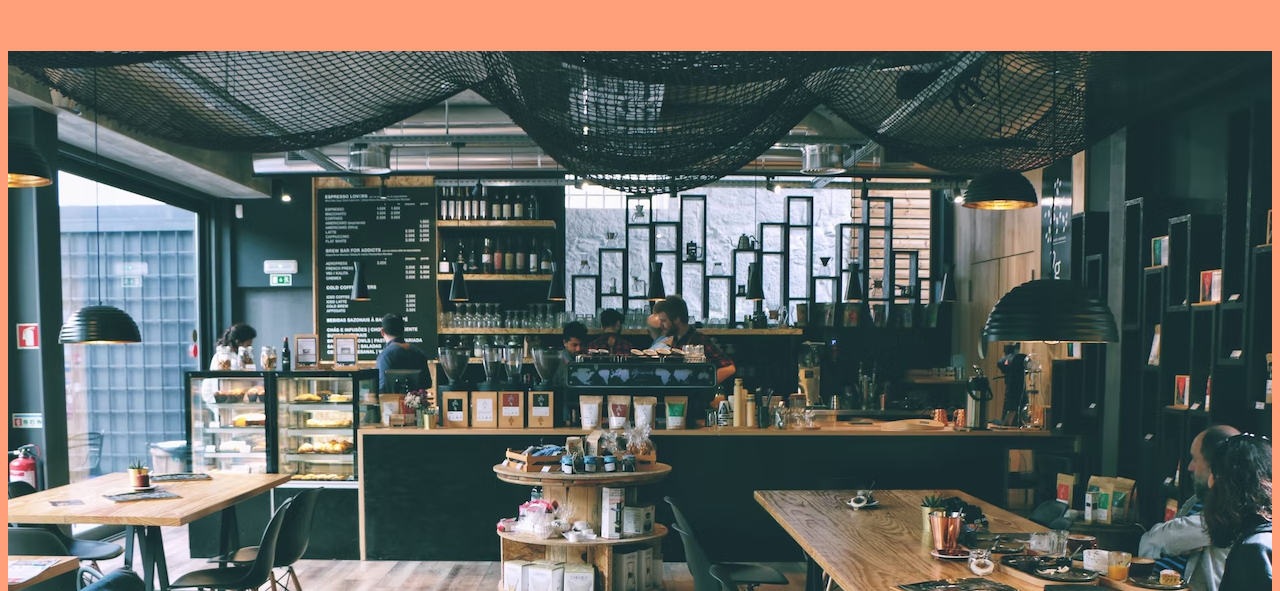
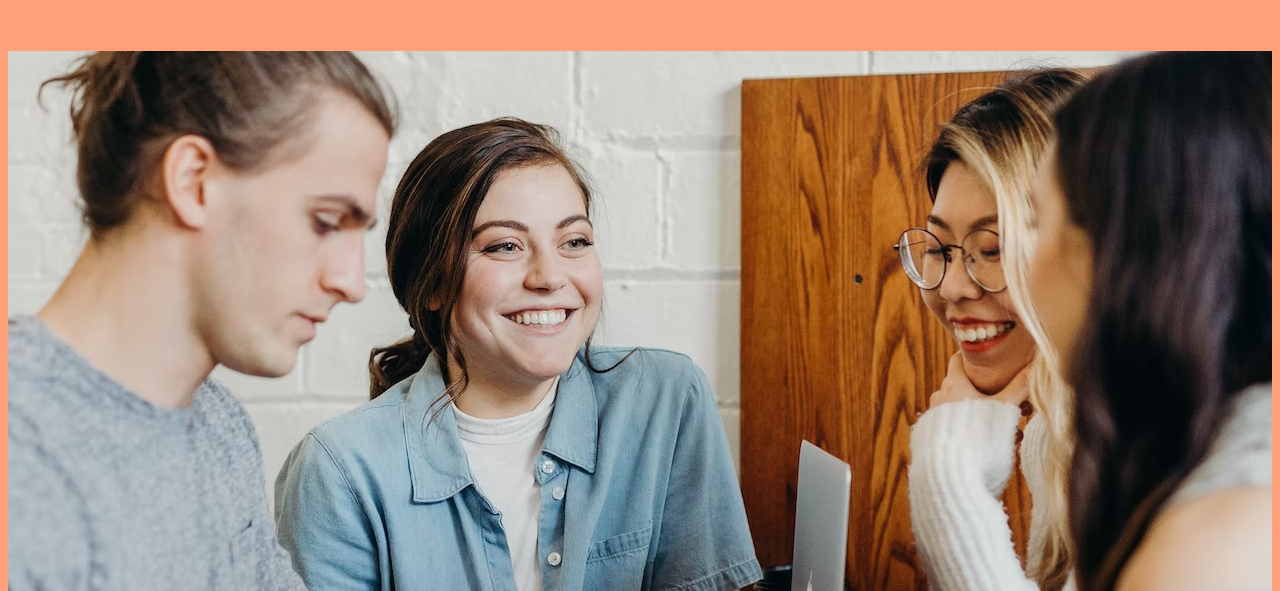
Before and after one commit to HarryCen1/CafeWebite2, a plain HTML site: page Membership.html in a window 1280 px wide. Shown: the part 361-952 px from the top of the page. Drawn offline with nearby package versions, Linux system fonts and the light colour scheme.

Commit message:
Update Membership.css

```diff
--- a/Project 7 Makeup/Membership.css
+++ b/Project 7 Makeup/Membership.css
@@ -17,7 +17,7 @@ body {
 }
 
 .Membership-Hero-Image {
-    background-image: url(../Images/Office.7.avif);
+    background-image: url(../Images/Office.8.avif);
     width: 100%;
     min-height: 100vh;
     background-repeat: no-repeat;
```
